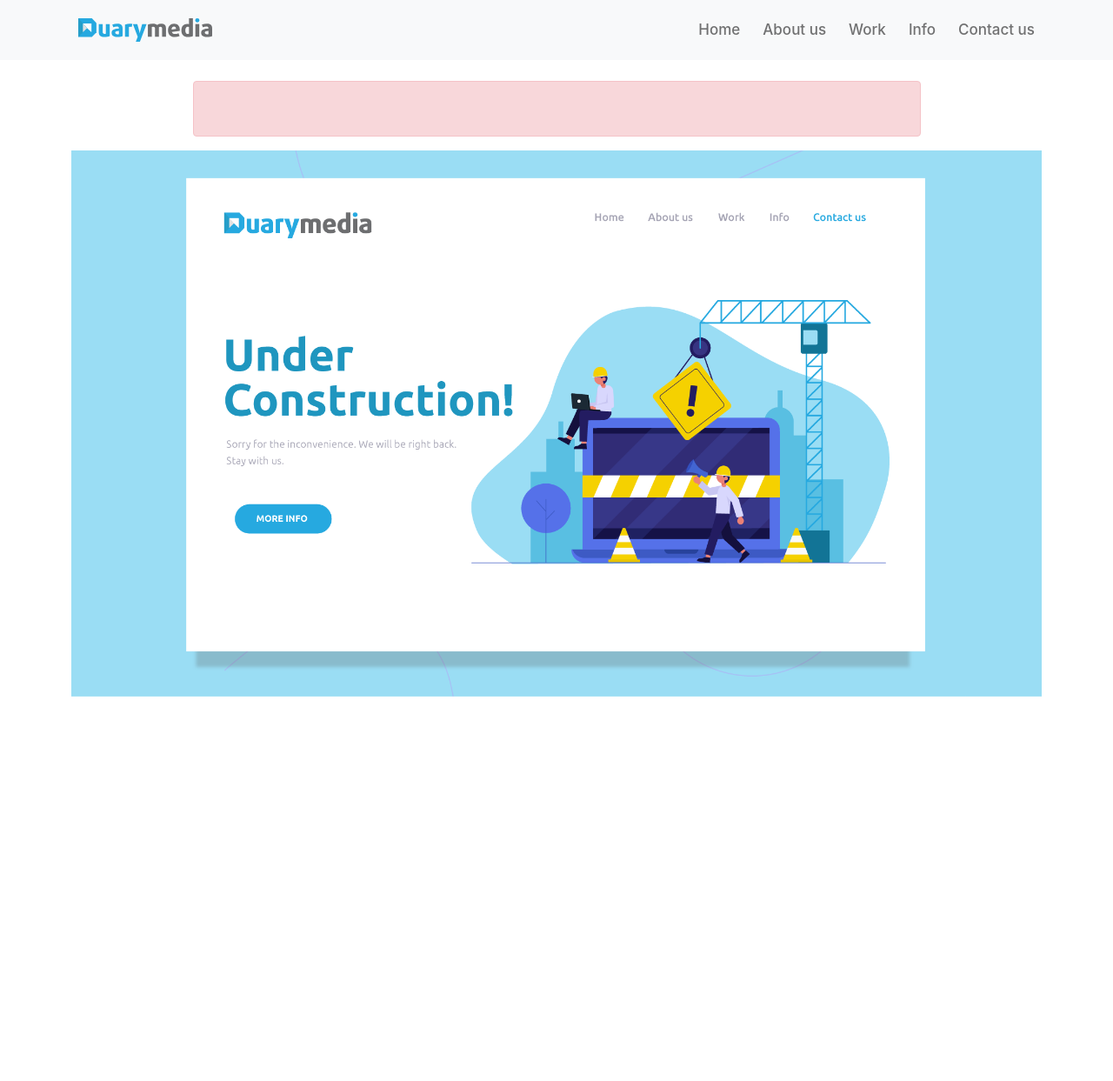
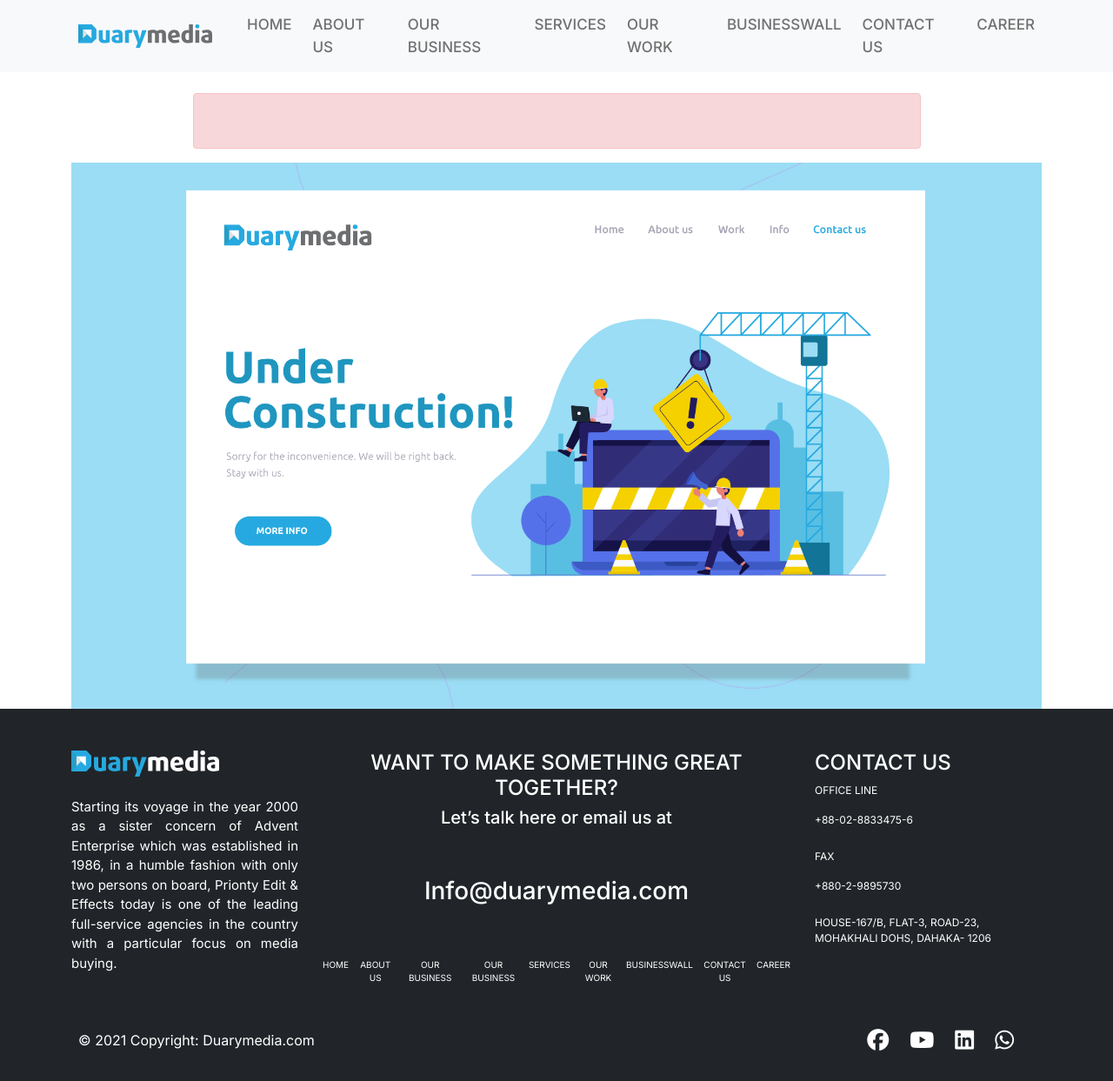
Before and after one commit to akashusr/duarymedia, a React (Create React App) app: page / in a window 1280 px wide. Shown: the whole page at 87% size. Before the commit the page ends 801 px from the top, so only its background shows below. Built offline with nearby package versions, Linux system fonts and the light colour scheme.

Commit message:
footer create

```diff
--- a/package.json
+++ b/package.json
@@ -7,6 +7,7 @@
     "@testing-library/react": "^13.1.1",
     "@testing-library/user-event": "^13.5.0",
     "bootstrap": "^5.1.3",
+    "mdb-ui-kit": "^4.0.0",
     "react": "^18.0.0",
     "react-bootstrap": "^2.2.3",
     "react-dom": "^18.0.0",
--- a/public/index.html
+++ b/public/index.html
@@ -16,6 +16,10 @@
       integrity="sha384-1BmE4kWBq78iYhFldvKuhfTAU6auU8tT94WrHftjDbrCEXSU1oBoqyl2QvZ6jIW3"
       crossorigin="anonymous"
     />
+    <script
+      src="https://kit.fontawesome.com/4518a9ec8f.js"
+      crossorigin="anonymous"
+    ></script>
 
     <!--
       manifest.json provides metadata used when your web app is installed on a
--- a/src/App.css
+++ b/src/App.css
@@ -1,5 +1,10 @@
 @import url("https://fonts.googleapis.com/css2?family=Inter:wght@400;500;600;700&display=swap");
-
+* {
+  margin: 0;
+  padding: 0;
+  box-sizing: border-box;
+  font-family: "Inter", sans-serif;
+}
 body {
   font-family: "Inter", sans-serif;
   /* font-weight: 500; */
@@ -13,7 +18,7 @@
 .nav-link {
   font-size: 17px;
   font-weight: 500;
-  margin-left: 10px;
+  margin-left: 8px;
 }
 .navbar-light .navbar-nav .nav-link.active,
 .navbar-light .navbar-nav .show > .nav-link {
--- a/src/App.js
+++ b/src/App.js
@@ -1,6 +1,7 @@
 import React from 'react';
 import './App.css';
-import Header from './components/Header';
+import Footer from './components/Footer/Footer';
+import Header from './components/Header/Header';
 import Notification from './components/Notification';
 
 function App() {
@@ -8,6 +9,7 @@
     <>
       <Header />
       <Notification />
+      <Footer />
     </>
   );
 }
--- /dev/null
+++ b/src/components/Footer/Footer.css
@@ -0,0 +1,25 @@
+.sub-title {
+  font-size: 15px;
+  text-align: justify;
+}
+
+a {
+  text-decoration: none;
+}
+
+p {
+  font-size: 12px;
+}
+.f-text {
+  font-size: 10px;
+  color: white;
+}
+
+a > p:hover {
+  color: #26a9e0;
+}
+
+.fa-brands,
+.fab {
+  font-size: 25px;
+}
--- /dev/null
+++ b/src/components/Footer/Footer.js
@@ -0,0 +1,76 @@
+import React from 'react'
+import logo from '../../image/logoF.svg'
+import './Footer.css'
+function Footer() {
+    return (
+        <div className=" bg-dark py-4">
+            <div className="container">
+                <div className="row  text-white py-4">
+                    <div className="col">
+                        <img alt=""
+                            srcSet={logo}
+                            width="170"
+                            // height="30"
+                            className="d-inline-block align-center pb-4" src={logo} alt="footerLogo" />
+                        <p className="sub-title ">
+                            Starting its voyage in the year 2000 as a sister concern of Advent Enterprise which was established in 1986, in a humble fashion with only two persons on board, Prionty Edit & Effects today is one of the leading full-service agencies in the country with a particular focus on media buying.</p>
+                    </div>
+                    <div className="col-lg-6  text-lg-center py-lg-0 py-4 ">
+                        <h4 className="text-uppercase" >Want to make something great together?</h4>
+                        <h5 className="" >Let’s talk here or email us at</h5>
+                        <a className="text-white" href="mailto:Info@duarymedia.com"><h3 className="py-lg-5 py-2 text-white" >Info@duarymedia.com</h3></a>
+
+                        <div className="link d-lg-flex justify-content-center">
+                            <a href="HOME"><p className="f-text p-1 " >HOME</p> </a>
+                            <a href="HOME"><p className="f-text p-1 " >ABOUT US</p> </a>
+                            <a href="HOME"><p className="f-text p-1 " >OUR BUSINESS </p></a>
+                            <a href="HOME"><p className="f-text p-1 " >OUR BUSINESS</p></a>
+                            <a href="HOME"><p className="f-text p-1 " >SERVICES </p></a>
+                            <a href="HOME"><p className="f-text p-1 " >OUR WORK </p></a>
+                            <a href="HOME"><p className="f-text p-1 " >BUSINESSWALL </p></a>
+                            <a href="HOME"><p className="f-text p-1 " >CONTACT US</p></a>
+                            <a href="HOME"><p className="f-text p-1 " >CAREER</p></a>
+                        </div>
+
+                    </div>
+                    <div className="col  text-white">
+                        <h4 className="py-lg-0 py-2 text-uppercase" >CONTACT US</h4>
+                        <div className="num">
+                            <p>OFFICE LINE</p>
+                            <a href="tel:+88-02-8833475-6"><p className="text-white" >+88-02-8833475-6</p></a>
+                        </div>
+                        <div className="num py-2">
+                            <p className="" >FAX</p>
+                            <a href="tel:+880-2-9895730"><p className=" text-white" >+880-2-9895730</p></a>
+                        </div>
+                        <p className="text-uppercase" >House-167/b, flat-3, Road-23,
+                            Mohakhali DOHS, Dahaka- 1206</p>
+                    </div>
+                </div>
+                <div className="d-lg-flex justify-content-between ">                <div className="text-center p-2 text-white bg-dark" >
+                    &copy; 2021 Copyright:
+                    <a className="text-white " href="https://duarymedia.com/" > Duarymedia.com</a>
+                </div>
+
+                    <div className="text-center p-2 text-white bg-dark">
+                        <a href="" class="me-4 text-white">
+                            <i class="fa-brands fa-facebook"></i>
+                        </a>
+                        <a href="" class="me-4 text-white">
+                            <i class="fa-brands fa-youtube"></i>
+                        </a>
+                        <a href="" class="me-4 text-white">
+                            <i class="fa-brands fa-linkedin"></i>
+                        </a>
+                        <a href="" class="me-4 text-white">
+                            <i class="fa-brands fa-whatsapp"></i>
+                        </a>
+                    </div>
+                </div>
+            </div>
+
+        </div>
+    )
+}
+
+export default Footer
--- a/src/components/Header.js
+++ b/src/components/Header/Header.js
@@ -1,7 +1,7 @@
 import React from 'react';
 import { Container, Nav, Navbar } from 'react-bootstrap';
-import '../App.css';
-import logo from '../image/logo.svg';
+import '../../App.css';
+import logo from '../../image/logo.svg';
 function Header() {
     return (
         <>
@@ -19,11 +19,14 @@
                     <Navbar.Toggle aria-controls="responsive-navbar-nav" />
                     <Navbar.Collapse className="justify-content-end" id="responsive-navbar-nav">
                         <Nav className="space-x-2">
-                            <Nav.Link href="home">Home</Nav.Link>
-                            <Nav.Link href="aboutUs">About us</Nav.Link>
-                            <Nav.Link href="work">Work</Nav.Link>
-                            <Nav.Link href="info">Info</Nav.Link>
-                            <Nav.Link href="contactUs">Contact us</Nav.Link>
+                            <Nav.Link href="home">HOME</Nav.Link>
+                            <Nav.Link href="aboutUs">ABOUT US</Nav.Link>
+                            <Nav.Link href="work">OUR BUSINESS</Nav.Link>
+                            <Nav.Link href="info">SERVICES</Nav.Link>
+                            <Nav.Link href="info">OUR WORK</Nav.Link>
+                            <Nav.Link href="info">BUSINESSWALL</Nav.Link>
+                            <Nav.Link href="contactUs">CONTACT US</Nav.Link>
+                            <Nav.Link href="contactUs">CAREER</Nav.Link>
                         </Nav>
                     </Navbar.Collapse>
                 </Container>
```
Also changed, not shown: src/image/logoF.svg (added), 1 other file (tests, documents, lock files or other folders).
